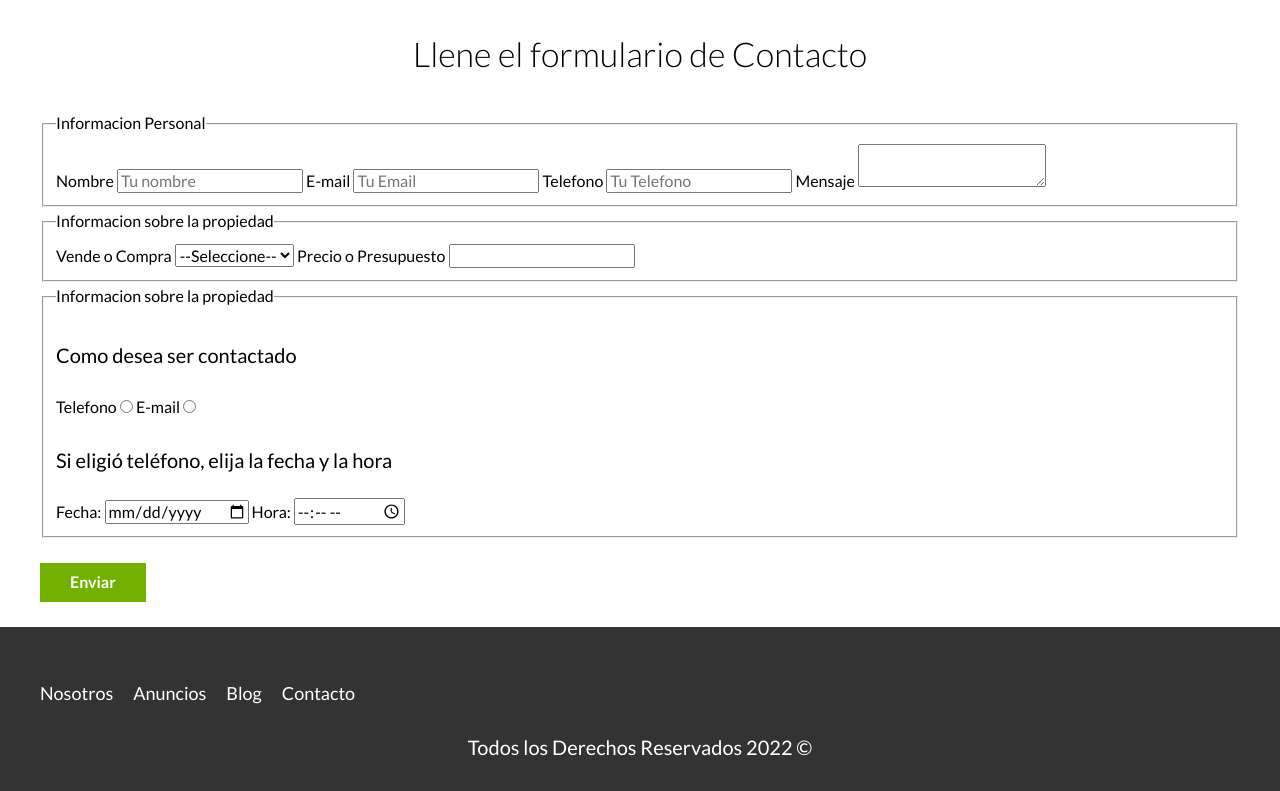
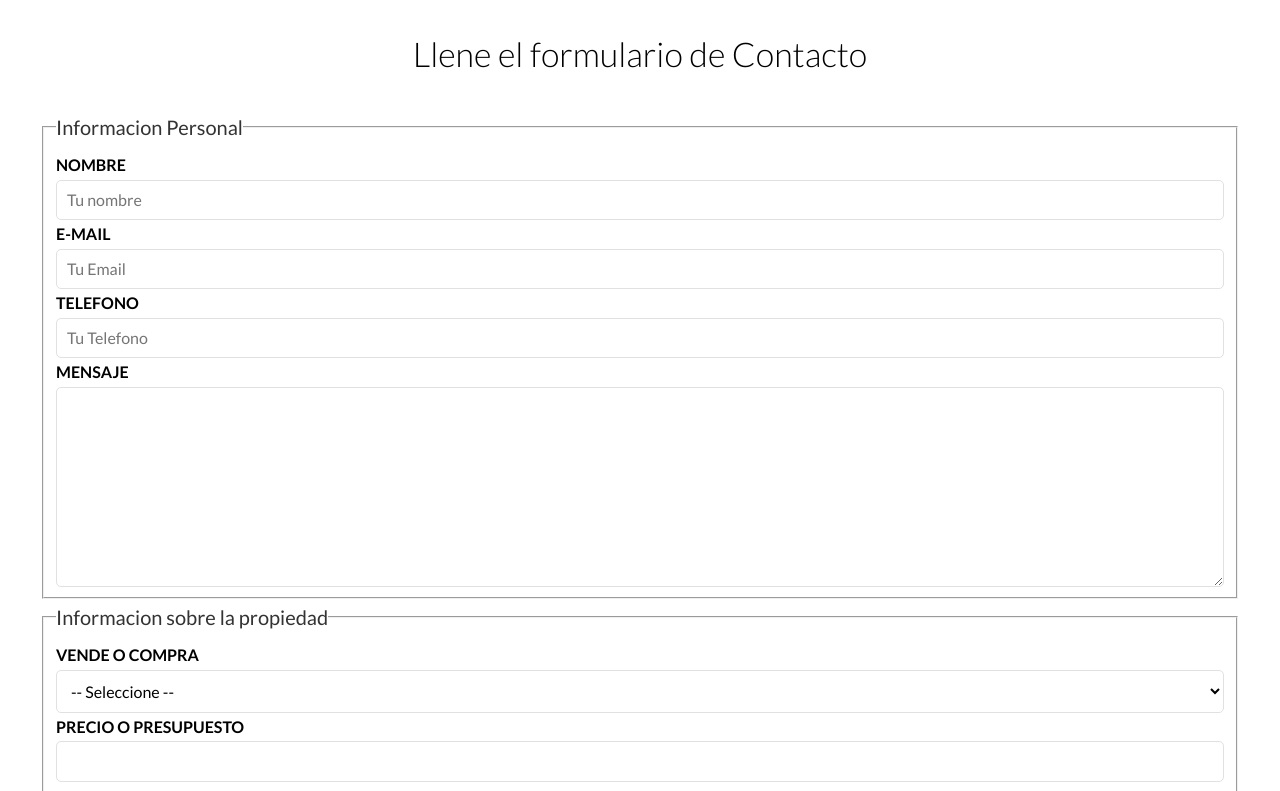
Before and after one commit to AdrianHernandezll/bienesraices_inicio, a website: page contacto.html in a window 1280 px wide. Shown: the part 814-1605 px from the top of the page. Drawn offline with Linux system fonts and the light colour scheme.

Commit message:
aplicando css al formulario y agregandolo a sass

```diff
--- a/contacto.html
+++ b/contacto.html
@@ -40,7 +40,7 @@
 
       <h2>Llene el formulario de Contacto</h2>
 
-      <form>
+      <form class="formulario">
         <fieldset>
           <legend>Informacion Personal</legend>
 
@@ -62,7 +62,7 @@
 
           <label for="opciones">Vende o Compra</label>
           <select id="opciones">
-            <option value="select" disabled selected>--Seleccione--</option>
+            <option value="select" disabled selected>-- Seleccione --</option>
             <option value="vende">Vende</option>
             <option value="compra">Compra</option>
           </select>
--- a/src/scss/app.scss
+++ b/src/scss/app.scss
@@ -13,6 +13,7 @@
 @import 'layout/anuncios';
 @import 'layout/contactar';
 @import 'layout/inferior';
+@import 'layout/formulario';
 
 
 /** Paginas Internas **/
--- a/src/scss/base/_utilidades.scss
+++ b/src/scss/base/_utilidades.scss
@@ -8,5 +8,5 @@
 
 .alinear-derecha{
     display: flex;
-    justify-content: end;
+    justify-content: flex-end;
 }
--- /dev/null
+++ b/src/scss/layout/_formulario.scss
@@ -0,0 +1,43 @@
+.formulario {
+  p{
+    font-size: 1.4rem;
+    color: $grisOscuro;
+    margin: 2rem 0 0;
+  }
+
+  legend{
+    font-size: 2rem;
+    color: $grisOscuro;
+  }
+
+  label{
+    font-weight: $bold;
+    text-transform: uppercase;
+    display: block;
+  }
+
+  input:not([type="submit"]),
+  textarea,
+  select{
+      padding: 1rem;
+      display: block;
+      width: 100%;
+      background-color: $blanco;
+      list-style: none;
+      border: 1px solid $gris;
+      border-radius: 5px;
+  }
+  textarea{
+    height: 20rem;
+  }
+
+  .forma-contacto{
+    display: flex;
+    max-width: 30rem;
+    justify-content: space-between;
+  }
+  input[type="radio"]{
+    margin: 0;
+    width: auto;
+  }
+}
```
Also changed, not shown: build/css/app.css, 1 other file.
